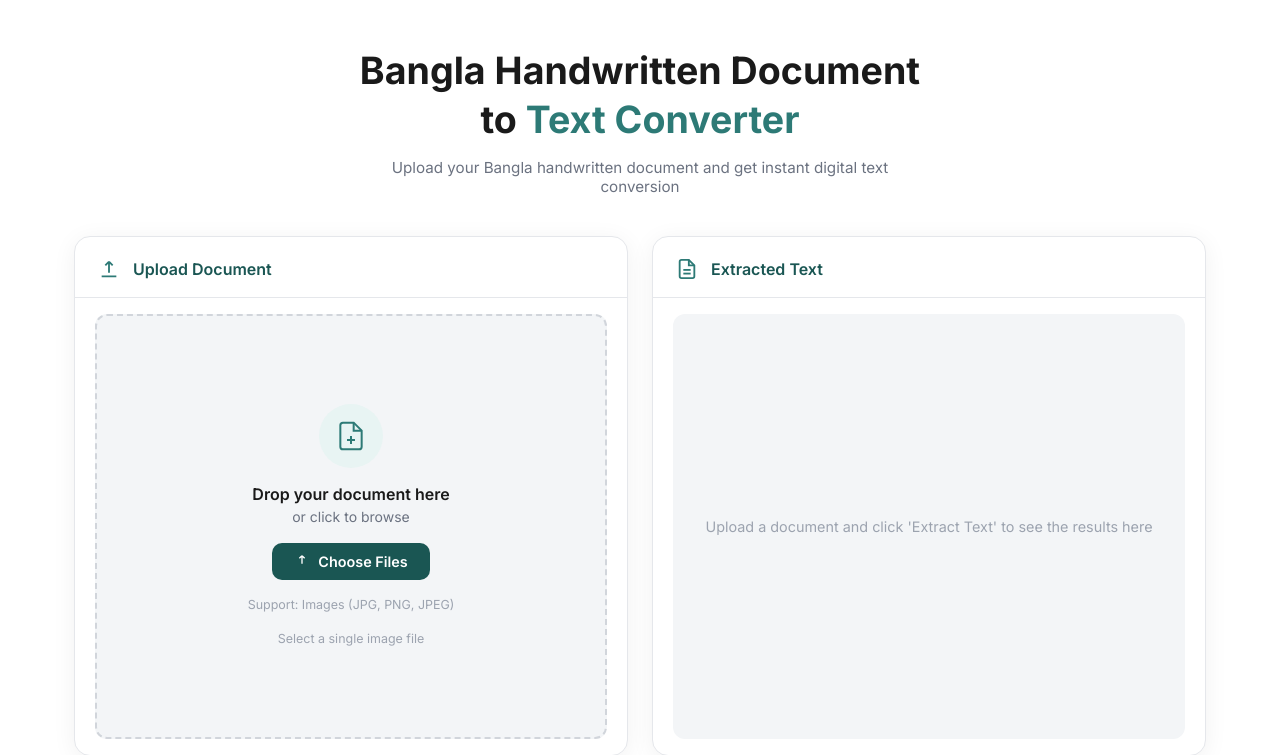
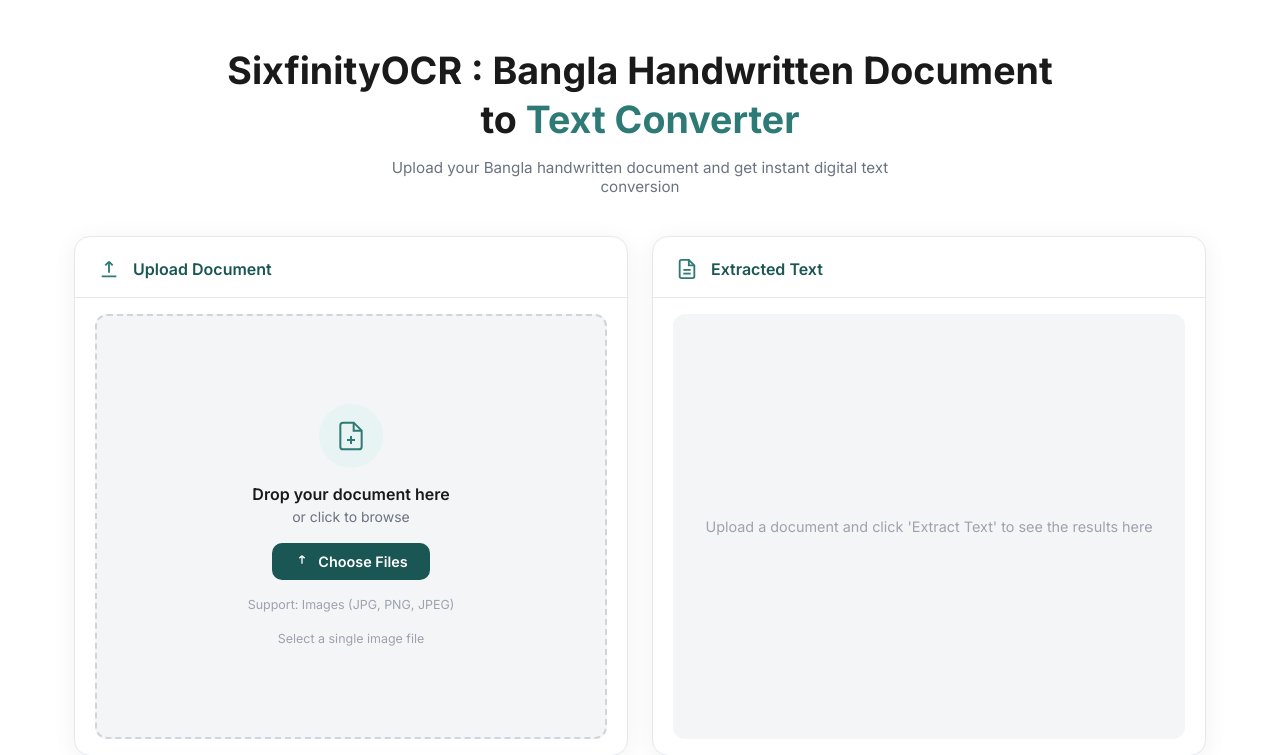
Before and after one commit to MdAmmarHossain11/Sixfinity-OCR-Webpage, a Flask app: page / in a window 1280 px wide. Shown: the top 755 px of the page. Run offline with Flask 3, Linux system fonts and the light colour scheme.

Commit message:
Update header title

```diff
--- a/templates/index.html
+++ b/templates/index.html
@@ -13,7 +13,7 @@
   <main class="page">
     <header class="hero">
       <h1>
-        Bangla Handwritten Document
+        SixfinityOCR : Bangla Handwritten Document
         <span class="hero-line2"><span class="hero-to">to</span> <span class="hero-accent">Text Converter</span></span>
       </h1>
       <p class="hero-subtitle">
```
